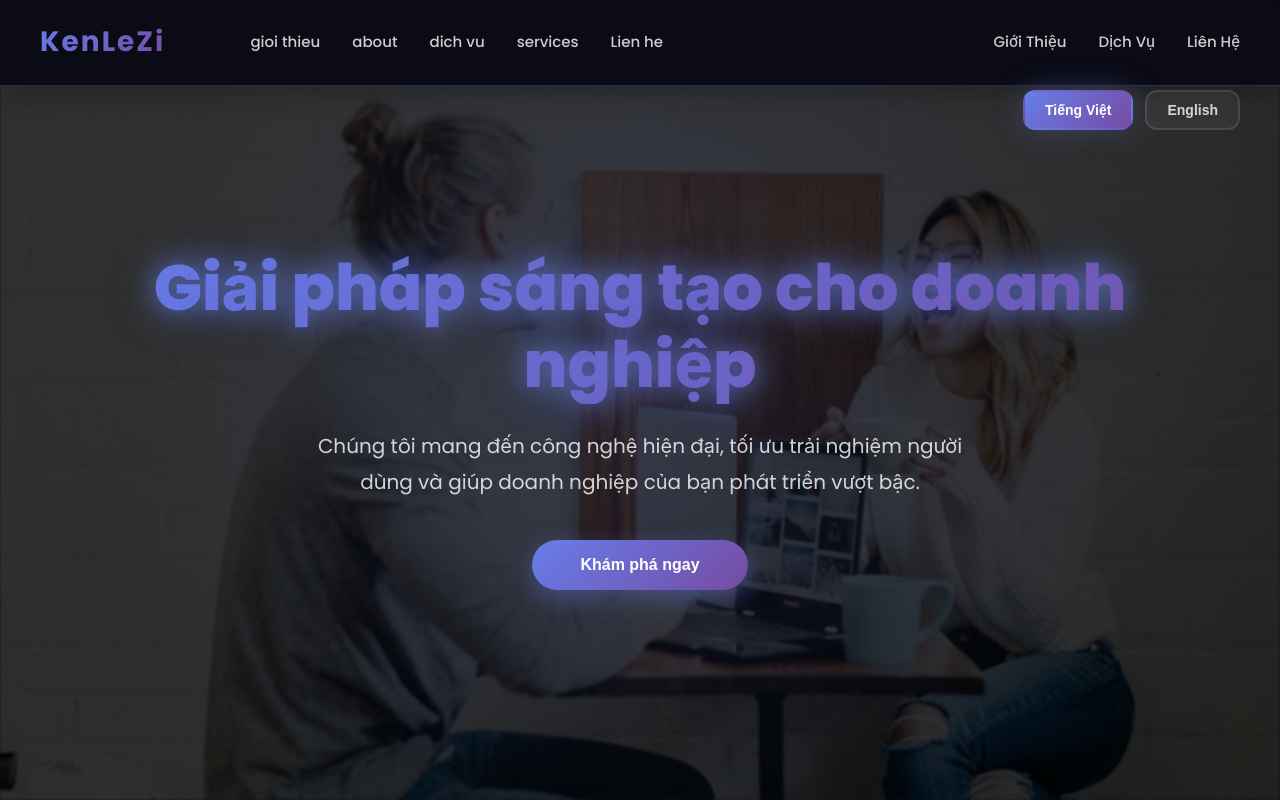
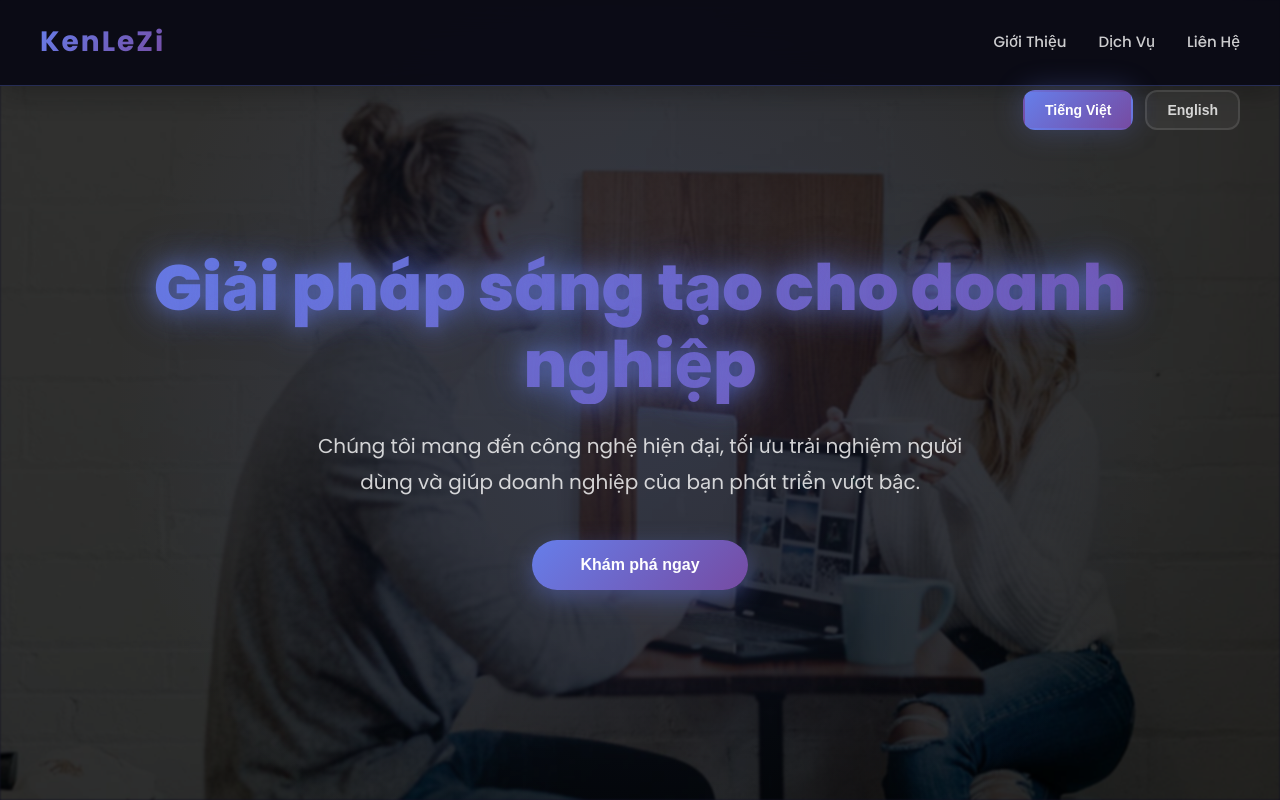
Before and after one commit to tmc171288/kenlezi, a plain HTML site: page index.html in a window 1280 px wide. Shown: the top 800 px of the page. Drawn offline with Linux system fonts and the light colour scheme; files whose address does not match are found by name.

Commit message:
fix nav.a

```diff
--- a/index.html
+++ b/index.html
@@ -32,19 +32,6 @@
     <!-- Header -->
     <header>
       <div class="logo">KenLeZi</div>
-      <nav>
-        <a href="">gioi thieu</a>
-        <a href="">about</a>
-        <a href="">dich vu</a>
-        <a href="">services</a>
-        <a href="">Lien he</a>
-      </nav>
-
-      <nav>
-        <a href=""></a><a href=""></a><a href=""></a><a href=""></a
-        ><a href=""></a><a href=""></a>
-      </nav>
-
       <nav>
         <a href="#about" class="lang vi">Giới Thiệu</a>
         <a href="#about" class="lang en hidden">About</a>
```
